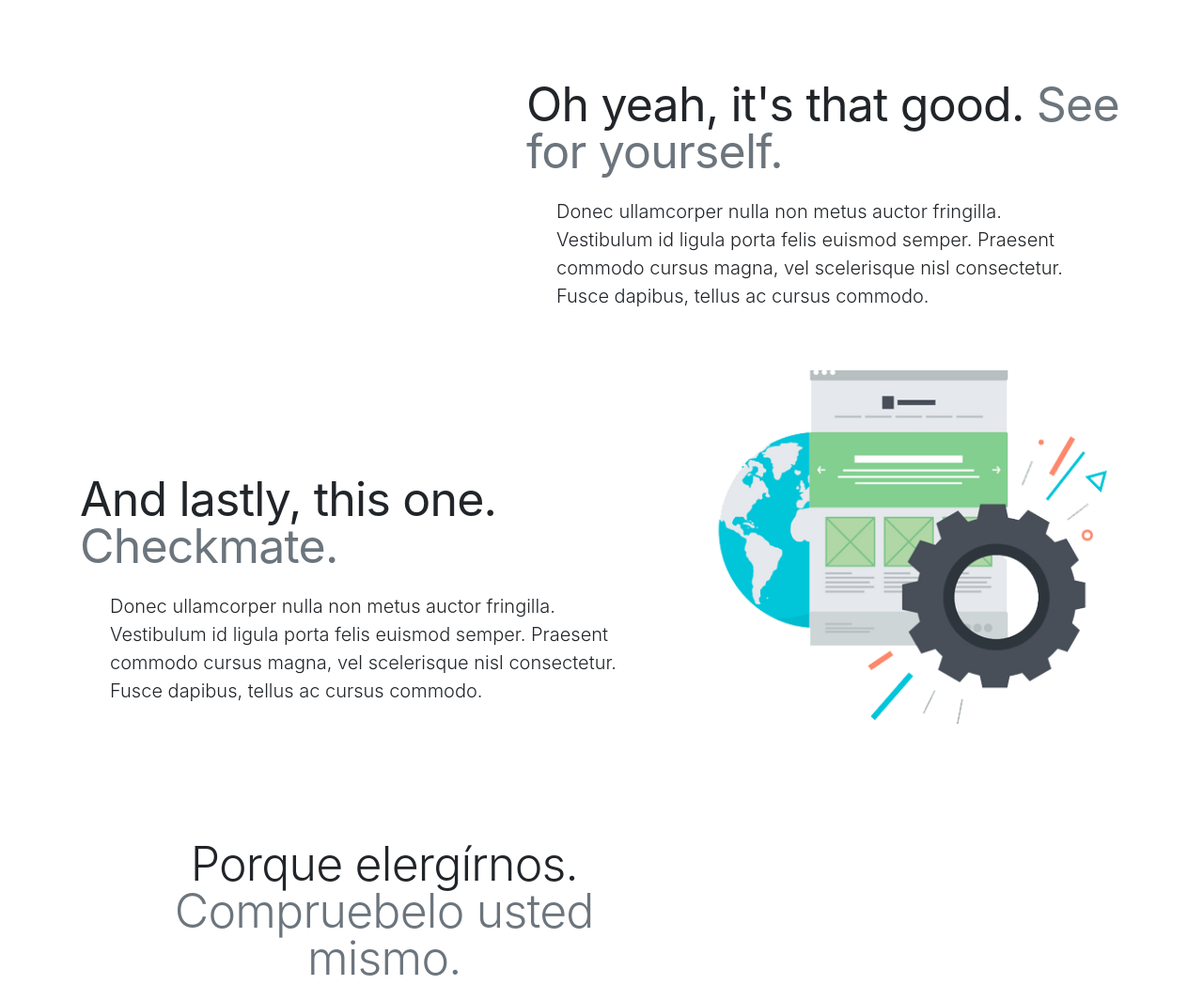
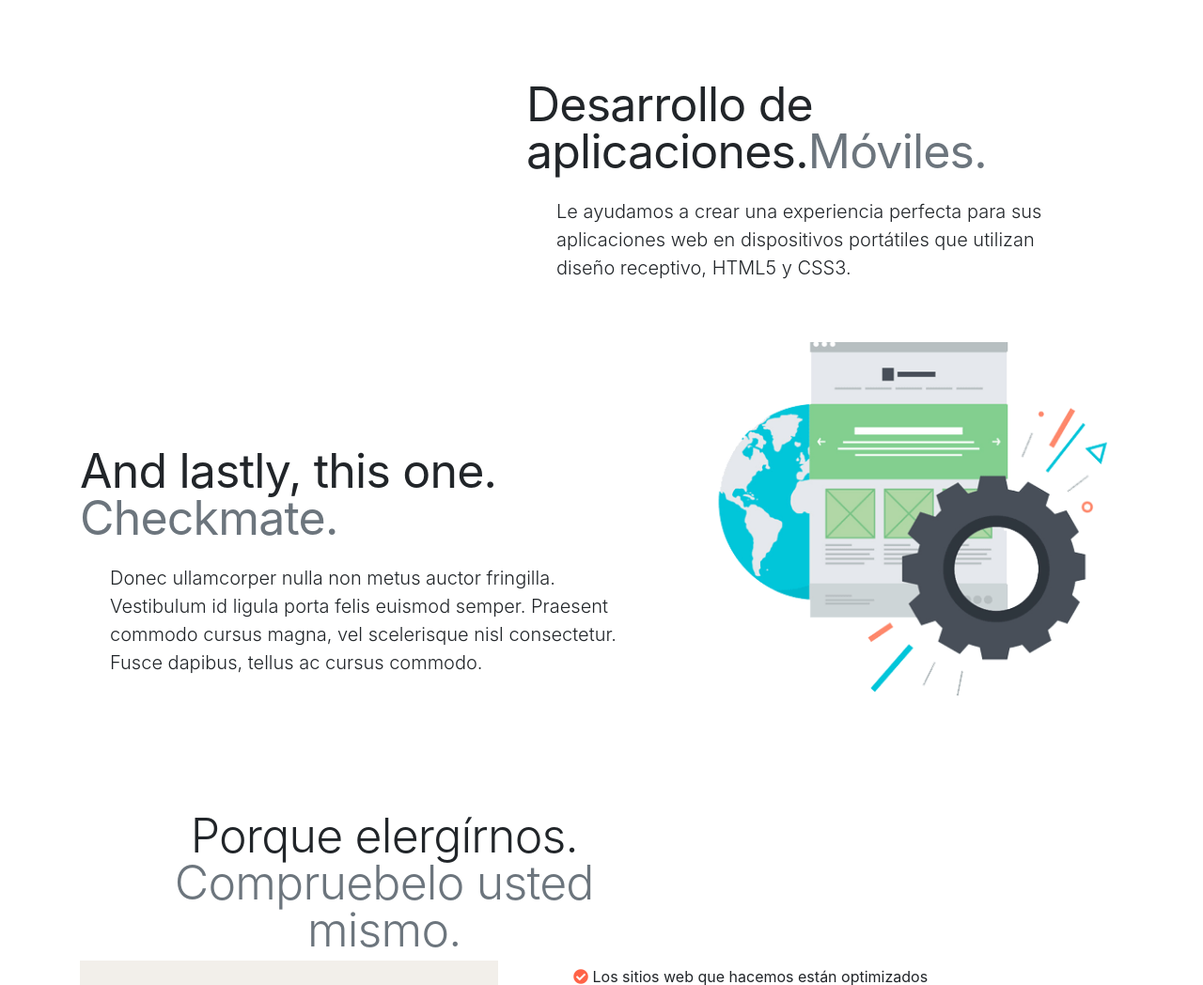
Before and after one commit to DevsStore/DevsStore, a PHP site: page / in a window 1280 px wide. Shown: the part 2098-3146 px from the top of the page at 94% size. Run offline with PHP 8.4, Linux system fonts and the light colour scheme; some libraries are stand-ins or nearby versions.

Commit message:
texto changed

```diff
--- a/index.php
+++ b/index.php
@@ -120,11 +120,9 @@
     <div class="container" style="margin-top:2rem;margin-bottom:2rem;">
         <div class="row featurette margin-2">
             <div class="col-md-7 order-md-2">
-                <h2 class="featurette-heading">Oh yeah, it's that good. <span
-                            class="text-muted">See for yourself.</span></h2>
-                <p class="lead">Donec ullamcorper nulla non metus auctor fringilla. Vestibulum id ligula porta felis
-                    euismod semper. Praesent commodo cursus magna, vel scelerisque nisl consectetur. Fusce dapibus,
-                    tellus ac cursus commodo.</p>
+                <h2 class="featurette-heading">Desarrollo de aplicaciones.<span
+                            class="text-muted">Móviles.</span></h2>
+                <p class="lead">Le ayudamos a crear una experiencia perfecta para sus aplicaciones web en dispositivos portátiles que utilizan diseño receptivo, HTML5 y CSS3.</p>
             </div>
             <div class="col-md-5 order-md-1">
                 <img class="featurette-image img-fluid mx-auto" src="http://via.placeholder.com/500x500"
```
